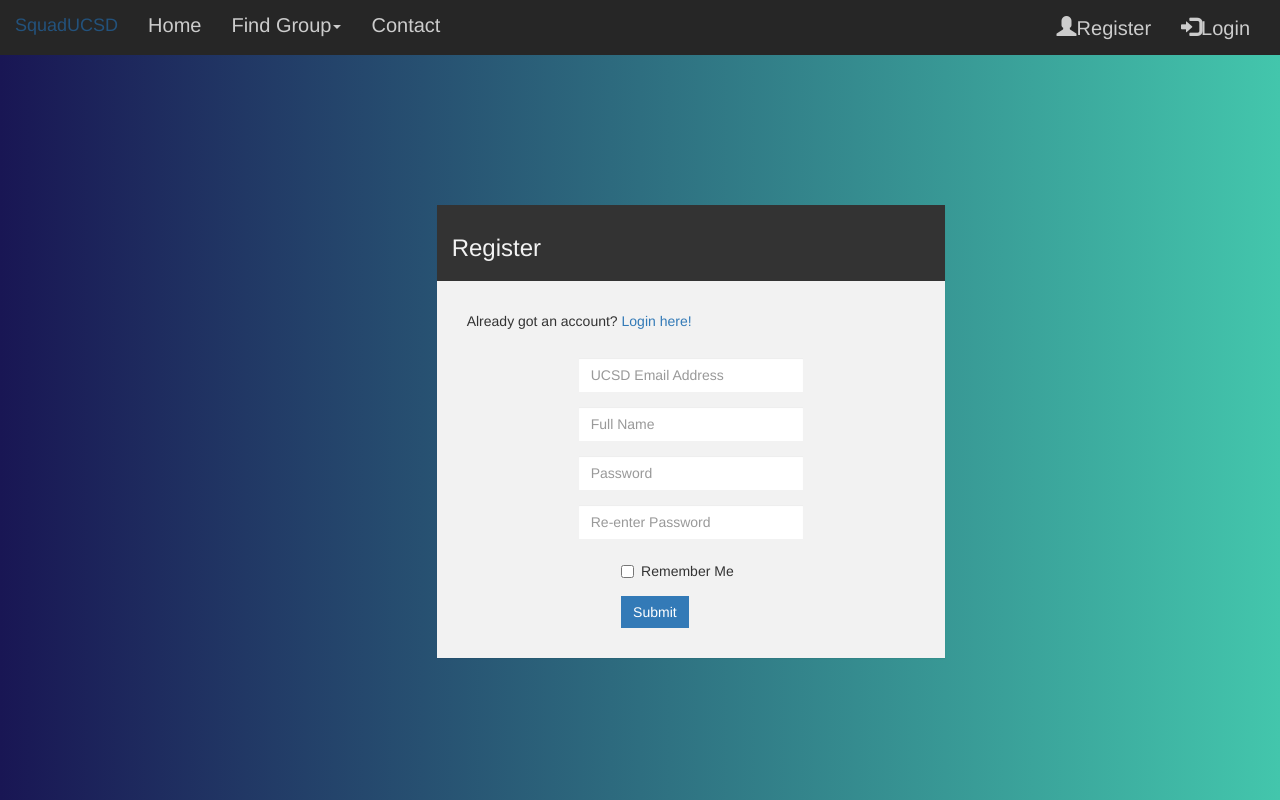
After one commit to yil667/SquadUCSD, a PHP site: page /register.html in a window 1280 px wide. The commit adds this page. Run offline with PHP 8.4, Linux system fonts and the light colour scheme; some libraries are stand-ins or nearby versions.

Commit message:
login and register forms added

```diff
--- a/common.css
+++ b/common.css
@@ -1,6 +1,12 @@
+.panel, .panel > .panel-heading, button, input {
+	border-radius: 0 !important;
+	border: none !important;
+}
+
 a {
 	text-decoration: none !important;
 }
+
 
 html {
 	background-repeat: no-repeat;
@@ -9,21 +15,22 @@ html {
 body {
 	padding: 0;
 	margin: 0;
+	background-size: 100%;
 	background: #43C6AC; /* fallback for old browsers */
 	background: -webkit-linear-gradient(right, #43C6AC, #191654);
 	background: -o-linear-gradient(right, #43C6AC, #191654);
 	background: linear-gradient(to left, #43C6AC, #191654); /* Chrome 10-25, Safari 5.1-6 */ /* W3C, IE 10+/ Edge, Firefox 16+, Chrome 26+, Opera 12+, Safari 7+ */
 	background-attachment: fixed;
-    margin:0;
 
 
 }
 
+
 .navbar {
-	background: #000000; /* fallback for old browsers */
-	background: -webkit-linear-gradient(#333333, #333333 55%, #000000 100%);
-	background: linear-gradient(#333333, #333333 55%, #000000 100%);
+	background: #262626;
 	min-height: 55px;
+	border-radius: 0 !important;
+	border: none !important;
 }
 
 .navbar-brand {
@@ -60,6 +67,10 @@ body {
 
 .navbar-black .dropdown-menu > li > a,
 .navbar-black .dropdown-menu > li > a {
+	line-height: 55px;
+	height: 55px;
+	margin-top: 0;
+	padding-top: 0;
 	background-color: #333333;
 	color: #cccccc;
 }
@@ -73,3 +84,99 @@ body {
 .navbar-black .navbar-toggle .icon-bar {
 	background-color: #cccccc;
 }
+
+
+
+a {
+	text-decoration: none !important;
+}
+
+html {
+	background-repeat: no-repeat;
+}
+
+body {
+	padding: 0;
+	margin: 0;
+	background: #43C6AC; /* fallback for old browsers */
+	background: -webkit-linear-gradient(right, #43C6AC, #191654);
+	background: -o-linear-gradient(right, #43C6AC, #191654);
+	background: linear-gradient(to left, #43C6AC, #191654); /* Chrome 10-25, Safari 5.1-6 */ /* W3C, IE 10+/ Edge, Firefox 16+, Chrome 26+, Opera 12+, Safari 7+ */
+	background-attachment: fixed;
+	margin:0;
+
+
+}
+
+
+.navbar {
+	background: #262626;
+	min-height: 55px;
+
+}
+
+.navbar-brand {
+	color: #cccccc;
+	font-size: 20px;
+	line-height: 55px;
+	height: 55px;
+	margin-top: 0;
+}
+
+.navbar li a {
+	color: #cccccc;
+	font-size: 20px;
+	line-height: 55px;
+	height: 55px;
+	margin-top: 0;
+}
+
+.navbar-black .navbar-nav > li > a:hover,
+.navbar-black .navbar-nav > li > a:focus {
+	background-color: #000000;
+	color: #e6e6e6;
+}
+
+.navbar-black .dropdown.open .dropdown-toggle{
+	background-color: #000000;
+	color: #e6e6e6;
+}
+
+.navbar-black .dropdown-menu {
+	margin: 0;
+	padding: 0;
+}
+
+.navbar-black .dropdown-menu > li > a,
+.navbar-black .dropdown-menu > li > a {
+	line-height: 55px;
+	height: 55px;
+	margin-top: 0;
+	padding-top: 0;
+	background-color: #333333;
+	color: #cccccc;
+}
+
+.navbar-black .dropdown-menu > li > a:hover,
+.navbar-black .dropdown-menu > li > a:focus {
+	background-color: #000000;
+	color: #e6e6e6;
+}
+
+.navbar-black .navbar-toggle .icon-bar {
+	background-color: #cccccc;
+}
+
+@media screen and (max-width: 1440px) {
+	.panel {
+		width: 125%;
+		margin: 0 auto;
+	}
+}
+
+@media screen and (max-width: 768px) {
+	.panel {
+		width: 75%;
+		margin: 0 auto;
+	}
+}
--- a/common.html
+++ b/common.html
@@ -1,6 +1,9 @@
 <!DOCTYPE html>
 <html>
-<head></head>
+<head>
+	<meta name="viewport" content="width=device-width, initial-scale=1">
+	<link rel="stylesheet" href="https://maxcdn.bootstrapcdn.com/bootstrap/3.3.7/css/bootstrap.min.css">
+</head>
 <body>
 <nav class="navbar navbar-black">
   <div class="container-fluid">
@@ -25,8 +28,8 @@
 	      <li><a href="#">Contact</a></li>
 	    </ul>
 	    <ul class="nav navbar-nav navbar-right">
-	      <li><a href="#"><span class="glyphicon glyphicon-user"></span>Register</a></li>
-	      <li><a href="#"><span class="glyphicon glyphicon-log-in"></span>Login</a></li>
+	      <li><a href="./register.html"><span class="glyphicon glyphicon-user"></span>Register</a></li>
+	      <li><a href="./login.html"><span class="glyphicon glyphicon-log-in"></span>Login</a></li>
 	    </ul>
 	</div>
   </div>
--- a/index.html
+++ b/index.html
@@ -4,6 +4,7 @@
 	<head>
 	    <title>SquadUCSD</title>
 	    <meta charset="utf-8">
+	    <meta name="viewport" content="width=device-width, initial-scale=1">
 		<meta name="description" content="UCSD study group searching site">
 	 	<meta name="keywords" content="HTML,CSS,JavaScript">
 		<meta name="author" content="Zifan Yang">
@@ -22,8 +23,7 @@
 		</script>
 	</head>
 	<body>
-		<div id="common">
-		</div>
+		<div id="common"></div>
 
 		<div class="container">
 
--- /dev/null
+++ b/login.css
@@ -0,0 +1,18 @@
+.row {
+	margin-top: 150px;
+}
+
+
+.panel-custom > .panel-heading h3 {
+	color: #f2f2f2;
+}
+.panel-custom > .panel-heading {
+	background-color: #333333;
+	border-color: transparent;
+
+}
+
+.panel-custom > .panel-body {
+	background-color: #f2f2f2;
+	padding-top: 30px;
+}
--- /dev/null
+++ b/register.html
@@ -0,0 +1,88 @@
+<!DOCTYPE html>
+<html>
+<link rel="stylesheet" type="text/css" href="common.css" />
+<link rel="stylesheet" type="text/css" href="login.css" />
+<head>
+    <title>SquadUCSD</title>
+    <meta charset="utf-8">
+    <meta name="description" content="UCSD study group searching site">
+    <meta name="keywords" content="HTML,CSS,JavaScript">
+    <meta name="author" content="Zifan Yang">
+    <!-- Latest compiled and minified CSS -->
+    <link rel="stylesheet" href="https://maxcdn.bootstrapcdn.com/bootstrap/3.3.7/css/bootstrap.min.css">
+
+    <!-- jQuery library -->
+    <script src="https://ajax.googleapis.com/ajax/libs/jquery/3.1.1/jquery.min.js"></script>
+
+    <!-- Latest compiled JavaScript -->
+    <script src="https://maxcdn.bootstrapcdn.com/bootstrap/3.3.7/js/bootstrap.min.js"></script>
+    <script type="text/javascript">
+        $( document ).ready(function() {
+            $('#common').load('common.html');
+        });
+    </script>
+</head>
+<body>
+    <div id="common"></div>
+    <div class="row">
+        <div class="col-sm-4 col-sm-offset-4">
+            <div class="panel panel-custom">
+                <div class="panel-heading"><h3>Register</h3></div>
+                <div class="panel-body">
+                    <div class="col-xs-12" style="margin-bottom:20px;">
+                        Already got an account?
+                        <a href="./login.html">
+                            Login here!
+                        </a>
+                    </div>
+
+                    <form class="form-horizontal" role="form" method="POST">
+                        <label class="col-md-4 control-label"></label> <!--Fix for login here link-->
+                        <div class="form-group">
+                            <div class="col-md-6 col-md-offset-3">
+                                <input type="text" class="form-control" name="login" value="" placeholder="UCSD Email Address">
+                            </div>
+                        </div>
+
+                        <div class="form-group">
+                            <div class="col-md-6 col-md-offset-3">
+                                <input type="text" class="form-control" name="fullname" placeholder="Full Name">
+                            </div>
+                        </div>
+
+                        <div class="form-group">
+                            <div class="col-md-6 col-md-offset-3">
+                                <input type="password" class="form-control" name="password" placeholder="Password">
+                            </div>
+                        </div>
+
+                        <div class="form-group">
+                            <div class="col-md-6 col-md-offset-3">
+                                <input type="password" class="form-control" name="password" placeholder="Re-enter Password">
+                            </div>
+                        </div>
+
+                        <div class="form-group">
+                            <div class="col-md-6 col-md-offset-4">
+                                <div class="checkbox">
+                                    <label>
+                                        <input type="checkbox" name="remember"> Remember Me
+                                    </label>
+                                </div>
+                            </div>
+                        </div>
+
+                        <div class="form-group">
+                            <div class="col-md-6 col-md-offset-4">
+                                <button type="submit" class="btn btn-primary">Submit</button>
+
+
+                            </div>
+                        </div>
+                    </form>
+                </div>
+            </div>
+        </div>
+    </div>
+</body>
+</html>
```
Also changed, not shown: login.html (added, +79 -0 lines), profile_dropdown.png (added). Lines whose indentation alone changed are shown as unchanged.
